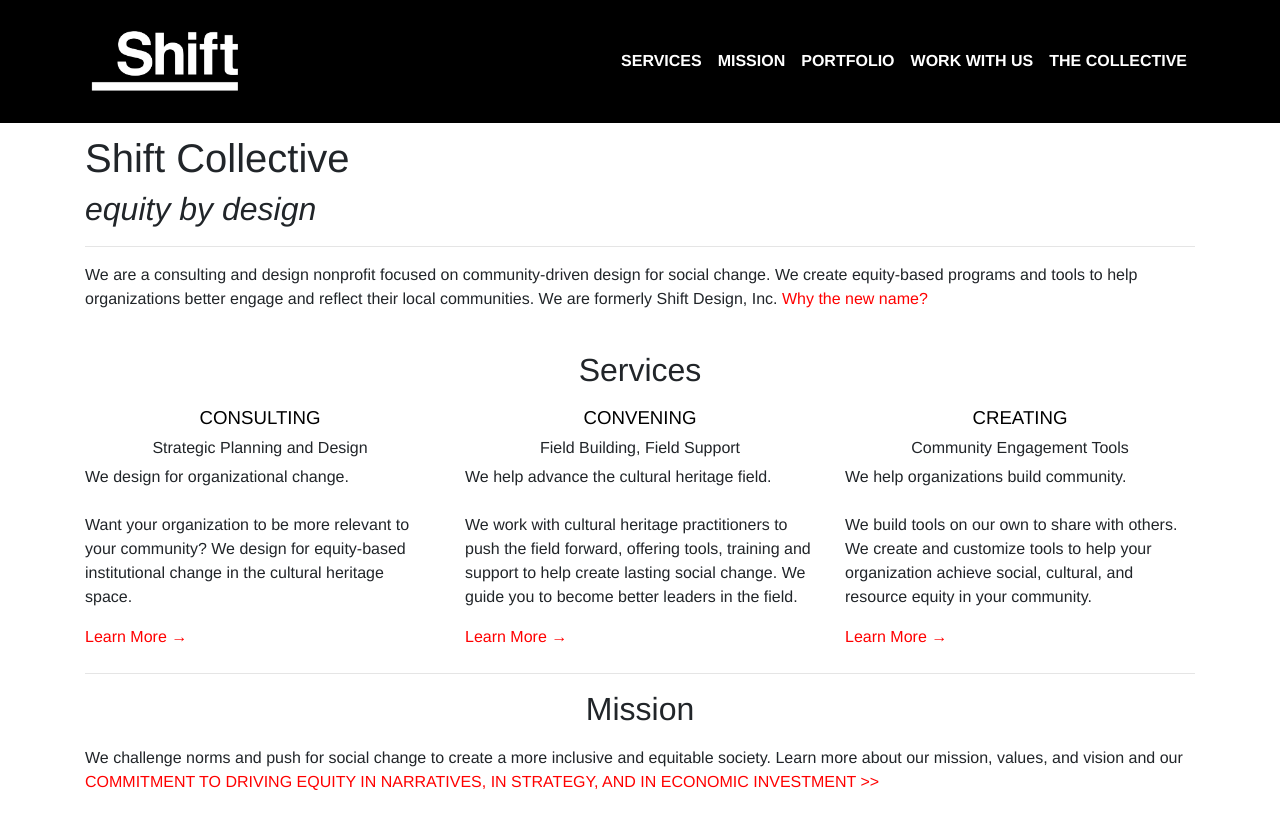
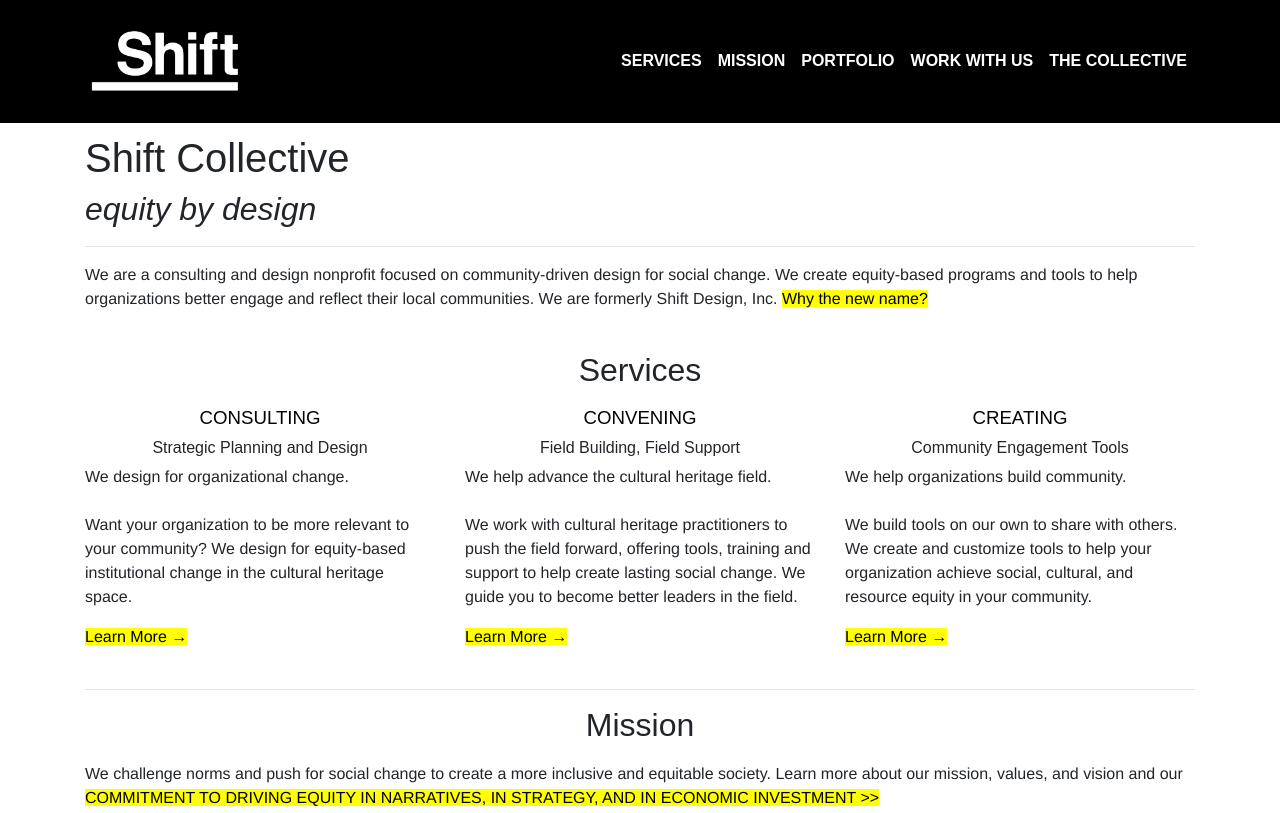
Before and after one commit to alexandradm/shiftcollectiveideas, a plain HTML site: page index.html in a window 1280 px wide. Shown: the top 813 px of the page. Drawn offline with Linux system fonts and the light colour scheme.

Commit message:
footer
footer

```diff
--- a/css/style.css
+++ b/css/style.css
@@ -6,7 +6,7 @@
 
 body {
   padding-top: 50px;
-  font-family: 'Helvetica Neue', sans-serif;
+  font-family: 'museo-sans', sans-serif;
 }
 
  .bg-dark {
@@ -35,12 +35,16 @@ body {
    background-color: yellow !important;
 }
 
-a {
-   color: red;
+p a {
+   color: black;
+   font-weight: 500;
+   background-color: yellow;
 
 }
-a:hover {
+p a:hover {
   text-decoration: none;
+  background-color: black;
+  color: yellow;
 }
 
 .navbar-light .navbar-nav .nav-link:focus, .navbar-light .navbar-nav .nav-link {
@@ -48,6 +52,7 @@ a:hover {
 }
 h2 {
   text-align: center;
+  font-family:"Museo Sans W01 300", sans-serif;
   padding-bottom: 10px;
 }
 
--- a/index.html
+++ b/index.html
@@ -58,7 +58,7 @@
           Want your organization to be more relevant to your community?
           We design for equity-based institutional change in the cultural heritage space.
           </p>
-          <a href="services.html#strategicdesign">Learn More &rarr;</a>
+          <p><a href="services.html#strategicdesign">Learn More &rarr;</a></p>
         </div>
         <div class="col-md-4">
           <h3>Convening</h3>
@@ -67,7 +67,7 @@
           We work with cultural heritage practitioners to push the field forward, offering tools, training and support
           to help create lasting social change. We guide you to become better leaders in the field.
           </p>
-          <a href="services.html#fieldbuilding">Learn More &rarr;</a>
+          <p><a href="services.html#fieldbuilding">Learn More &rarr;</a></p>
         </div>
       <div class="col-md-4">
         <h3>Creating</h3>
@@ -76,7 +76,7 @@
           We build tools on our own to share with others. We create and customize tools to help your organization
           achieve social, cultural, and resource equity in your community.
         </p>
-        <a href="services.html#communitytools">Learn More &rarr;</a>
+        <p><a href="services.html#communitytools">Learn More &rarr;</a></p>
       </div>
     </div><hr>
     <h2>Mission</h2>
@@ -196,7 +196,7 @@
     <!-- Footer -->
     <footer class="py-3 bg-dark">
       <div class="container">
-        <p class="m-0 text-center text-white"><small>Content on this website is under Creative Commons License <a href="https://creativecommons.org/licenses/by-nc-nd/4.0/">CC BY-NC-ND 4.0</a></small></p>
+        <p class="m-0 text-center text-white"><small>footer content</small></p>
       </div>
       <!-- /.container -->
     </footer>
```
Also changed, not shown: mission.html (+1 -1 lines), services.html (+1 -1 lines).
